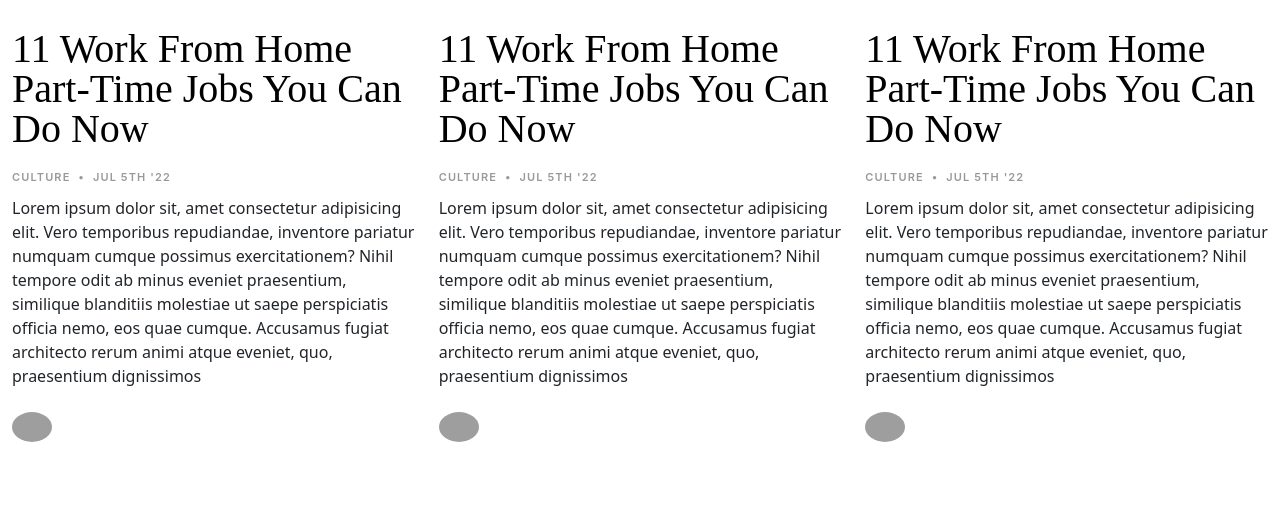
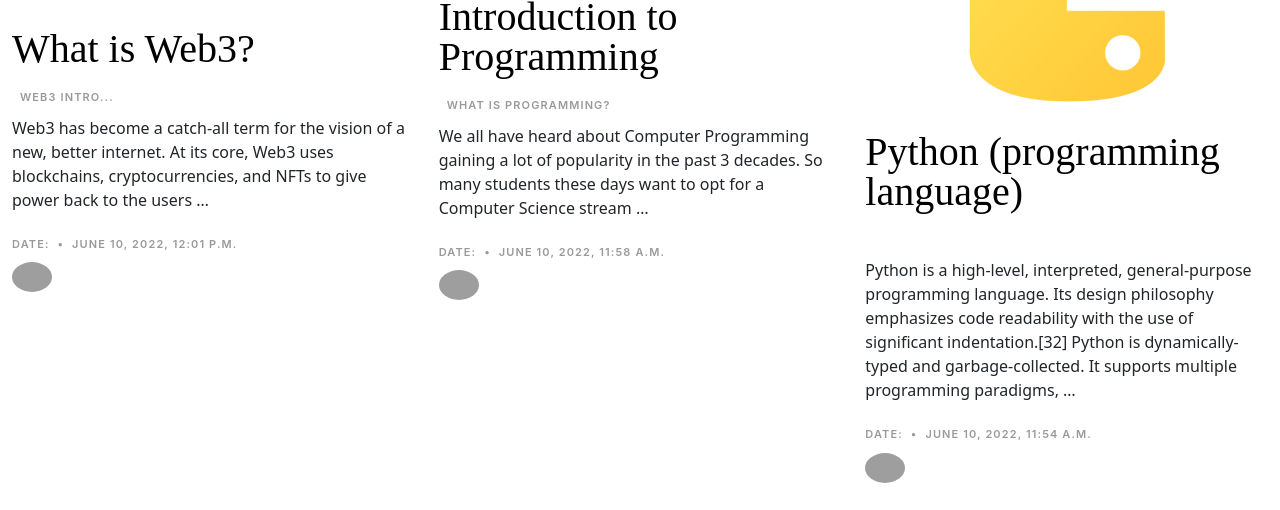
Before and after one commit to thompsongwill/django_applications, a Django app: page / in a window 1280 px wide. Shown: the part 965-1475 px from the top of the page. Before the commit the page ends 1407 px from the top, so only its background shows below. Run offline with Django 4.2, Linux system fonts and the light colour scheme; data comes from the database, SQL or seed files in the repository; parts of the project's set-up code (start-up, migrations or seed data) failed here and were passed over; some libraries are stand-ins or nearby versions; grey boxes are pictures that could not be loaded.

Commit message:
displaying post content

```diff
--- a/blog/posts/views.py
+++ b/blog/posts/views.py
@@ -1,7 +1,11 @@
 from django.shortcuts import render
+from . models import Post
 
 # Create your views here.
 
 
 def index(request):
-    return render(request, 'index.html')
+
+    posts = Post.objects.all()
+    context = {"post":posts}
+    return render(request, 'index.html', context)
--- a/blog/templates/index.html
+++ b/blog/templates/index.html
@@ -29,12 +29,15 @@
         <div class="container-fluid" data-aos="fade-up">
 
             <div class="row">
+                {% for post in post reversed %}
             <div class="col-md-4">
+
               <div class="post-entry-1 lg">
-                <a href="single-post.html"><img src="assets/img/post-landscape-1.jpg" alt="" class="img-fluid"></a>
-                <h2><a href="single-post.html">11 Work From Home Part-Time Jobs You Can Do Now</a></h2>
-                <div class="post-meta"><span class="date">Culture</span> <span class="mx-1">&bullet;</span> <span>Jul 5th '22</span></div>
-                <p class="mb-4 d-block">Lorem ipsum dolor sit, amet consectetur adipisicing elit. Vero temporibus repudiandae, inventore pariatur numquam cumque possimus exercitationem? Nihil tempore odit ab minus eveniet praesentium, similique blanditiis molestiae ut saepe perspiciatis officia nemo, eos quae cumque. Accusamus fugiat architecto rerum animi atque eveniet, quo, praesentium dignissimos</p>
+                <a href="single-post.html"><img src="{{ post.image.url }}" alt="" class="img-fluid"></a>
+               <a href=""><h2><a href="single-post.html">{{post.title}}</a></h2></a>
+                <div class="post-meta"><span class="mx-1"></span> <span>{{ post.sub_title }}</span></div>
+                <p class="mb-4 d-block">{{ post.body | truncatewords:30 }}</p>
+                <div class="post-meta"><span class="date">Date:</span> <span class="mx-1">&bullet;</span> <span>{{ post.created }}</span></div>
 
                 <div class="d-flex align-items-center author">
                   <div class="photo"><img src="assets/img/person-1.jpg" alt="" class="img-fluid"></div>
@@ -42,41 +45,7 @@
               </div>
               </div>
 
-
-
-
-         <div class="col-md-4">
-              <div class="post-entry-1 lg">
-                <a href="single-post.html"><img src="assets/img/post-landscape-1.jpg" alt="" class="img-fluid"></a>
-                <h2><a href="single-post.html">11 Work From Home Part-Time Jobs You Can Do Now</a></h2>
-                <div class="post-meta"><span class="date">Culture</span> <span class="mx-1">&bullet;</span> <span>Jul 5th '22</span></div>
-                <p class="mb-4 d-block">Lorem ipsum dolor sit, amet consectetur adipisicing elit. Vero temporibus repudiandae, inventore pariatur numquam cumque possimus exercitationem? Nihil tempore odit ab minus eveniet praesentium, similique blanditiis molestiae ut saepe perspiciatis officia nemo, eos quae cumque. Accusamus fugiat architecto rerum animi atque eveniet, quo, praesentium dignissimos</p>
-
-                <div class="d-flex align-items-center author">
-                  <div class="photo"><img src="assets/img/person-1.jpg" alt="" class="img-fluid"></div>
-
-                </div>
-              </div>
-
-            </div>
-
-            <div class="col-md-4">
-                <div class="post-entry-1 lg">
-                  <a href="single-post.html"><img src="{% static 'img/post-landscape-1.jpg' %}" alt="" class="img-fluid"></a>
-
-                  <h2><a href="single-post.html">11 Work From Home Part-Time Jobs You Can Do Now</a></h2>
-                  <div class="post-meta"><span class="date">Culture</span> <span class="mx-1">&bullet;</span> <span>Jul 5th '22</span></div>
-                  <p class="mb-4 d-block">Lorem ipsum dolor sit, amet consectetur adipisicing elit. Vero temporibus repudiandae, inventore pariatur numquam cumque possimus exercitationem? Nihil tempore odit ab minus eveniet praesentium, similique blanditiis molestiae ut saepe perspiciatis officia nemo, eos quae cumque. Accusamus fugiat architecto rerum animi atque eveniet, quo, praesentium dignissimos</p>
-
-                  <div class="d-flex align-items-center author">
-                    <div class="photo"><img src="assets/img/person-1.jpg" alt="" class="img-fluid"></div>
-
-                  </div>
-                </div>
-
-              </div>
-
-
+              {% endfor %}
           </div> <!-- End .row -->
 
         </div>
```
